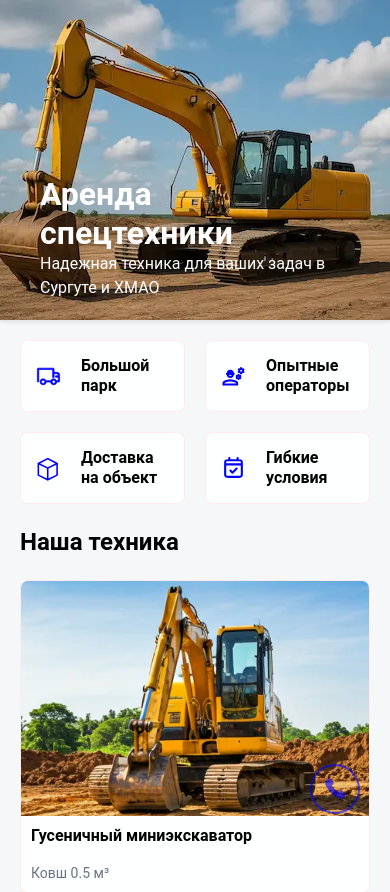
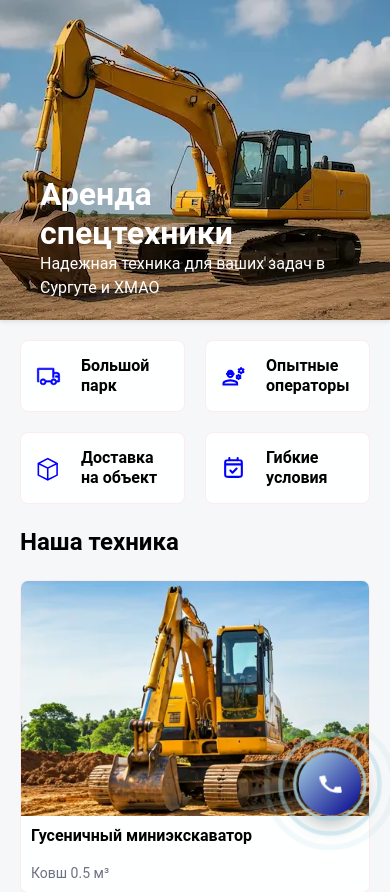
Before and after one commit to ShiVA-ru/spectech-surgut, a SvelteKit app: page / in a window 390 px wide. Shown: the top 892 px of the page. Built offline with nearby package versions, Linux system fonts and the light colour scheme.

Commit message:
add custom CallButton

```diff
--- /dev/null
+++ b/src/lib/components/ui/FeatureCallButton.svelte
@@ -0,0 +1,168 @@
+<div class="phone-button-container">
+	<a href="tel:+79211234567" class="phone-button">
+		<span class="ripple"></span>
+		<span class="ripple"></span>
+		<span class="ripple"></span>
+		<svg class="phone-icon" viewBox="0 0 24 24" xmlns="http://www.w3.org/2000/svg">
+			<path
+				d="M20.01 15.38c-1.23 0-2.42-.2-3.53-.56-.35-.12-.74-.03-1.01.24l-1.57 1.97c-2.83-1.35-5.48-3.9-6.89-6.83l1.95-1.66c.27-.28.35-.67.24-1.02-.37-1.11-.56-2.3-.56-3.53 0-.54-.45-.99-.99-.99H4.19C3.65 3 3 3.24 3 3.99 3 13.28 10.73 21 20.01 21c.71 0 .99-.63.99-1.18v-3.45c0-.54-.45-.99-.99-.99z"
+			/>
+		</svg>
+		<span class="visually-hidden">Позвонить по телефону +79211234567</span>
+	</a>
+</div>
+
+<style>
+	.phone-button-container {
+		position: fixed;
+		right: 30px;
+		bottom: 30px;
+	}
+
+	.phone-button {
+		position: relative;
+		width: 70px;
+		height: 70px;
+		background: linear-gradient(135deg, lightblue 0%, darkblue 100%);
+		border-radius: 50%;
+		display: flex;
+		align-items: center;
+		justify-content: center;
+		cursor: pointer;
+		box-shadow: 0 8px 20px rgba(0, 0, 0, 0.3);
+		transition:
+			transform 0.3s ease,
+			box-shadow 0.3s ease;
+		z-index: 10;
+		animation: pulse 2s infinite;
+	}
+
+	.phone-button:hover {
+		transform: scale(1.1);
+		box-shadow: 0 12px 30px rgba(0, 0, 0, 0.4);
+		animation: none;
+	}
+
+	.phone-button:active {
+		transform: scale(0.95);
+	}
+
+	/* Иконка телефона */
+	.phone-icon {
+		width: 30px;
+		height: 30px;
+		fill: white;
+		animation: shake 2s infinite;
+	}
+
+	.phone-button:hover .phone-icon {
+		animation: ring 0.5s ease;
+	}
+
+	/* Пульсирующие круги */
+	.ripple {
+		position: absolute;
+		width: 70px;
+		height: 70px;
+		border-radius: 50%;
+		border: 3px solid lightblue;
+		opacity: 0;
+		animation: ripple-effect 2s infinite;
+	}
+
+	.ripple:nth-child(2) {
+		animation-delay: 0.5s;
+	}
+
+	.ripple:nth-child(3) {
+		animation-delay: 1s;
+	}
+
+	/* Анимация пульсации кнопки */
+	@keyframes pulse {
+		0%,
+		100% {
+			transform: scale(1);
+		}
+		50% {
+			transform: scale(1.05);
+		}
+	}
+
+	/* Анимация расходящихся кругов */
+	@keyframes ripple-effect {
+		0% {
+			transform: scale(1);
+			opacity: 0.8;
+		}
+		100% {
+			transform: scale(2);
+			opacity: 0;
+		}
+	}
+
+	/* Анимация покачивания трубки */
+	@keyframes shake {
+		0%,
+		100% {
+			transform: rotate(0deg);
+		}
+		10%,
+		30%,
+		50% {
+			transform: rotate(-10deg);
+		}
+		20%,
+		40% {
+			transform: rotate(10deg);
+		}
+		60% {
+			transform: rotate(0deg);
+		}
+	}
+
+	/* Анимация звонка при наведении */
+	@keyframes ring {
+		0%,
+		100% {
+			transform: rotate(0deg);
+		}
+		10%,
+		30%,
+		50%,
+		70%,
+		90% {
+			transform: rotate(-15deg);
+		}
+		20%,
+		40%,
+		60%,
+		80% {
+			transform: rotate(15deg);
+		}
+	}
+
+	@keyframes slide-in {
+		from {
+			opacity: 0;
+			right: 70px;
+		}
+		to {
+			opacity: 1;
+			right: 90px;
+		}
+	}
+
+	/* Адаптив */
+	@media (max-width: 768px) {
+		.phone-button {
+			width: 60px;
+			height: 60px;
+		}
+
+		.phone-icon {
+			width: 25px;
+			height: 25px;
+		}
+	}
+</style>
--- a/src/routes/+layout.svelte
+++ b/src/routes/+layout.svelte
@@ -2,6 +2,7 @@
 	import './layout.css';
 	import favicon from '$lib/assets/favicon.svg';
 	import CallButton from '$lib/components/ui/CallButton.svelte';
+	import FeatureCallButton from '$lib/components/ui/FeatureCallButton.svelte';
 
 	let { children } = $props();
 
@@ -32,7 +33,8 @@
 
 <div class="page">
 	{@render children()}
-	<CallButton />
+	<!-- <CallButton /> -->
+	<FeatureCallButton />
 </div>
 
 <style>
--- a/src/routes/layout.css
+++ b/src/routes/layout.css
@@ -14,4 +14,5 @@
 	}
 
 	--primary-color: blue;
+	--white-color: #ffffff;
 }
```
Also changed, not shown: static/icons/sprite.svg.
